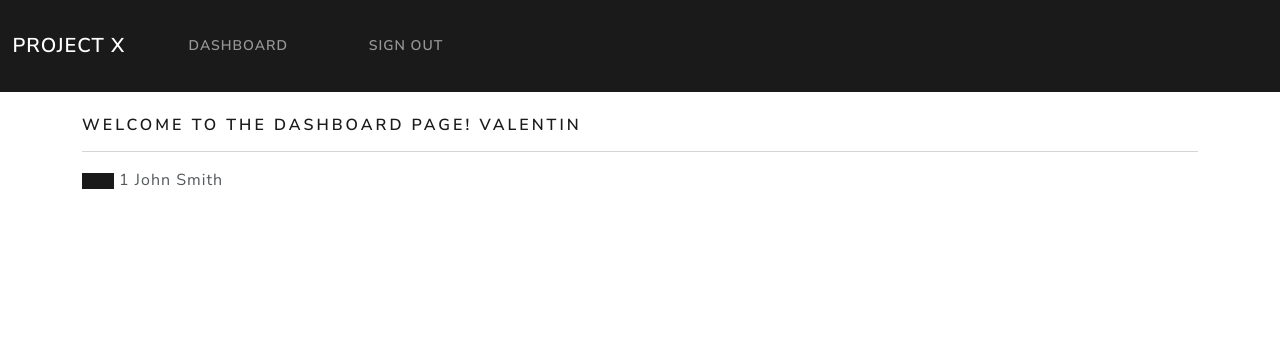
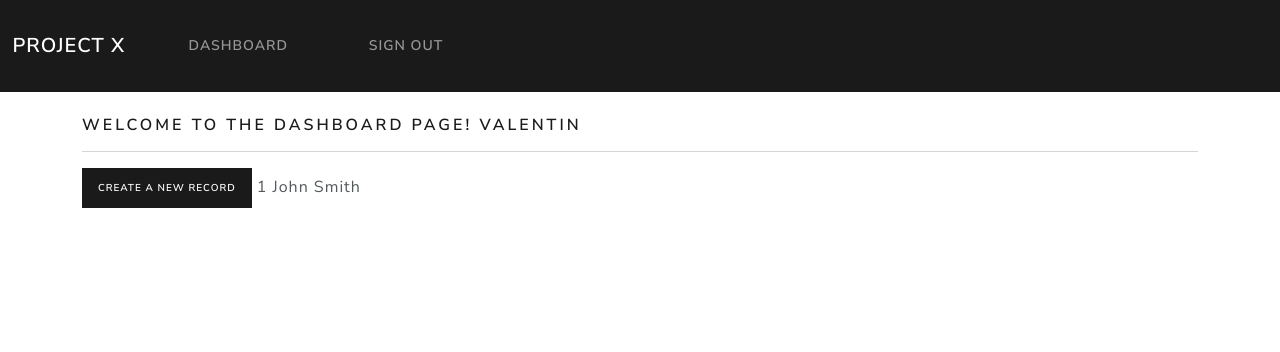
Before and after one commit to RamonvCS/CRUD-CRM-application-with-Django, a Django app: page /dashboard in a window 1280 px wide. Shown: the top 352 px of the page. Run offline with Django 5.2, Linux system fonts and the light colour scheme; a user stored in the database is signed in; data comes from the database, SQL or seed files in the repository.

Commit message:
Create a new record button added

```diff
--- a/webapp/templates/webapp/dashboard.html
+++ b/webapp/templates/webapp/dashboard.html
@@ -6,7 +6,10 @@
 
     <hr>
 
-    <a class="btn btn-primary btn-sm" href={% url 'dashboard' %}></a>
+    <a class="btn btn-primary btn-sm" href={% url 'dashboard' %}>
+
+        Create a new record
+    </a>
 
     {% comment %} Aqui saldra el output de los datos que estan en la base de datos ejemplo nombre {% endcomment %}
     {% for record in records %}
```
